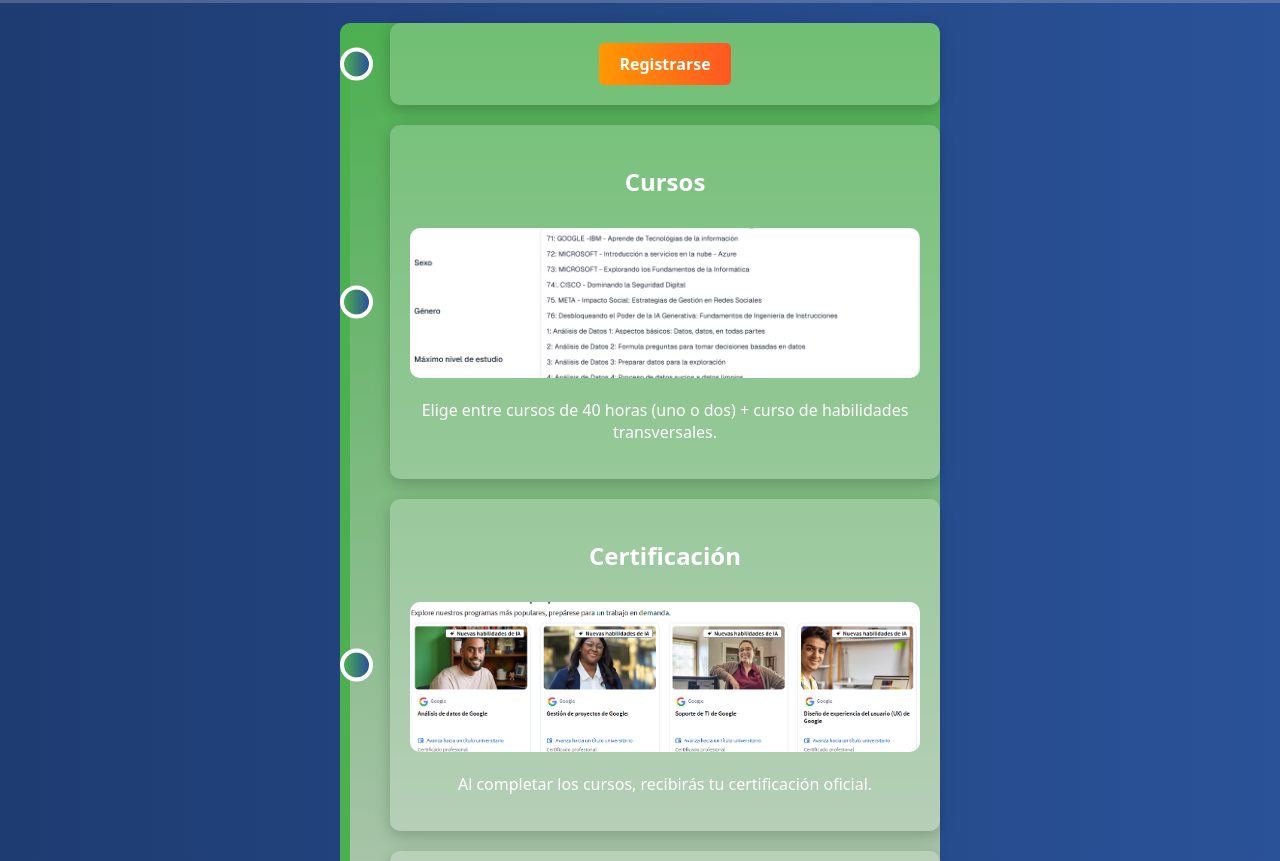
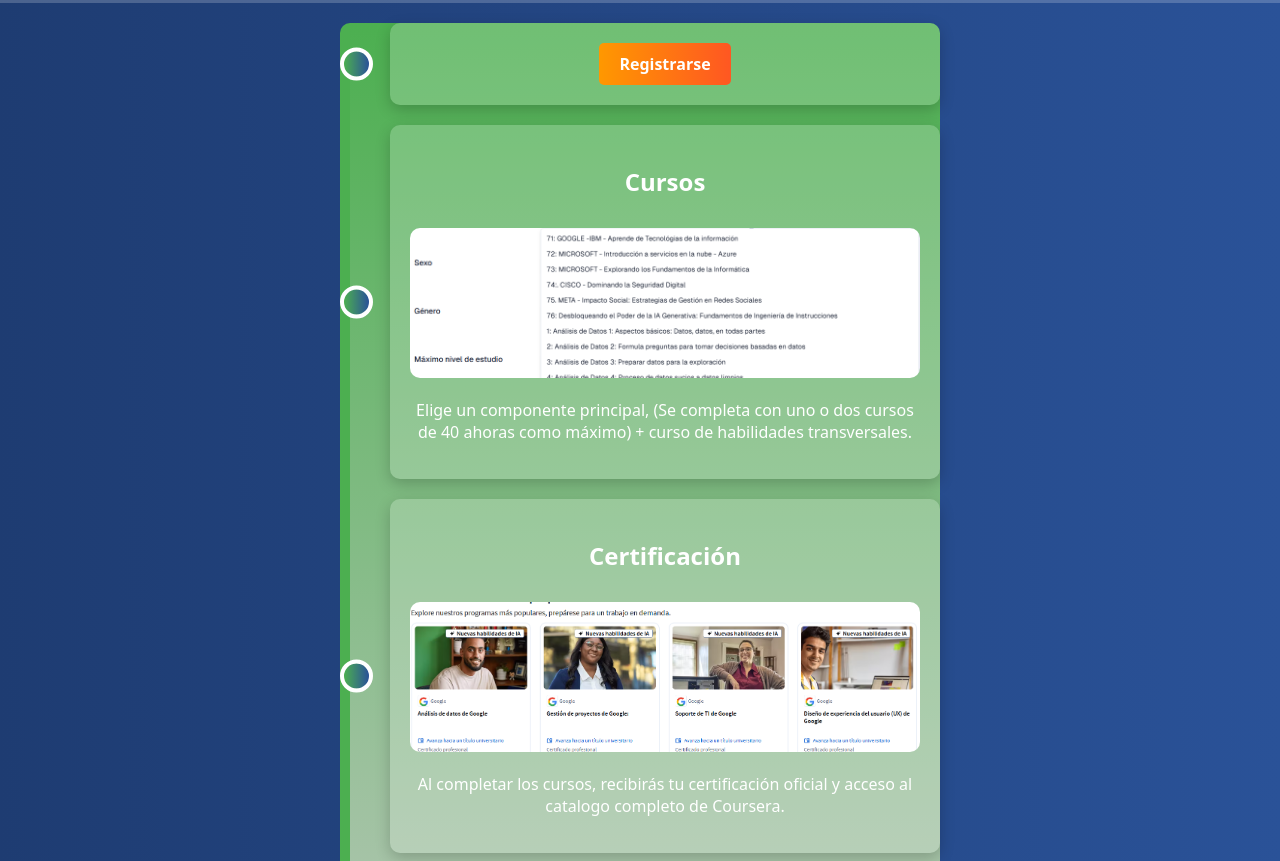
Before and after one commit to Rayo-Dev10/ComplementoTIC-NOSENA-, a plain HTML site: page index.html in a window 1280 px wide. Shown: the part 99-960 px from the top of the page. Drawn offline with Linux system fonts and the light colour scheme.

Commit message:
Add files via upload

```diff
--- a/index.html
+++ b/index.html
@@ -22,13 +22,13 @@
             <div class="hito cursos">
                 <h2>Cursos</h2>
                 <img src="img/Cursos.png" alt="Cursos">
-                <p>Elige entre cursos de 40 horas (uno o dos) + curso de habilidades transversales.</p>
+                <p>Elige un componente principal, (Se completa con uno o dos cursos de 40 ahoras como máximo) + curso de habilidades transversales.</p>
             </div>
 
             <div class="hito certificacion">
                 <h2>Certificación</h2>
                 <img src="img/Certificados.png" alt="Certificación">
-                <p>Al completar los cursos, recibirás tu certificación oficial.</p>
+                <p>Al completar los cursos, recibirás tu certificación oficial y acceso al catalogo completo de Coursera.</p>
             </div>
 
             <div class="hito coursera">
```
